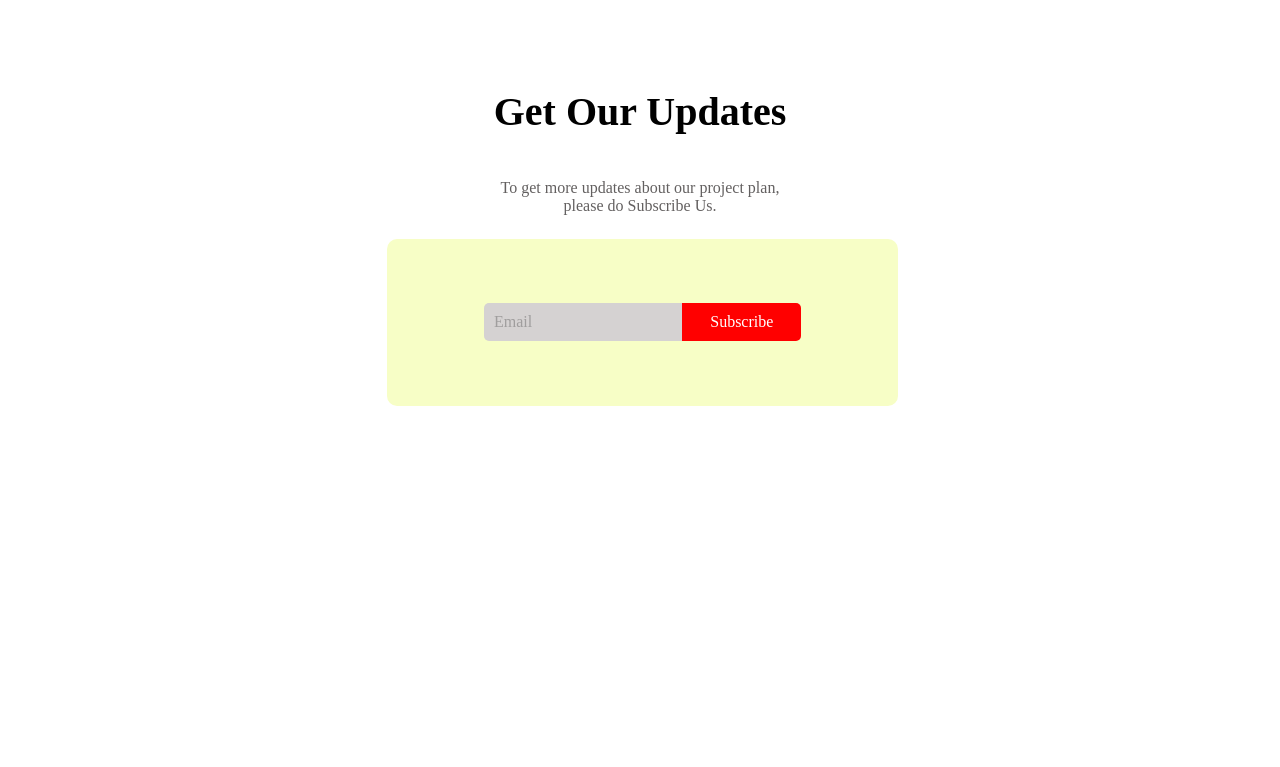
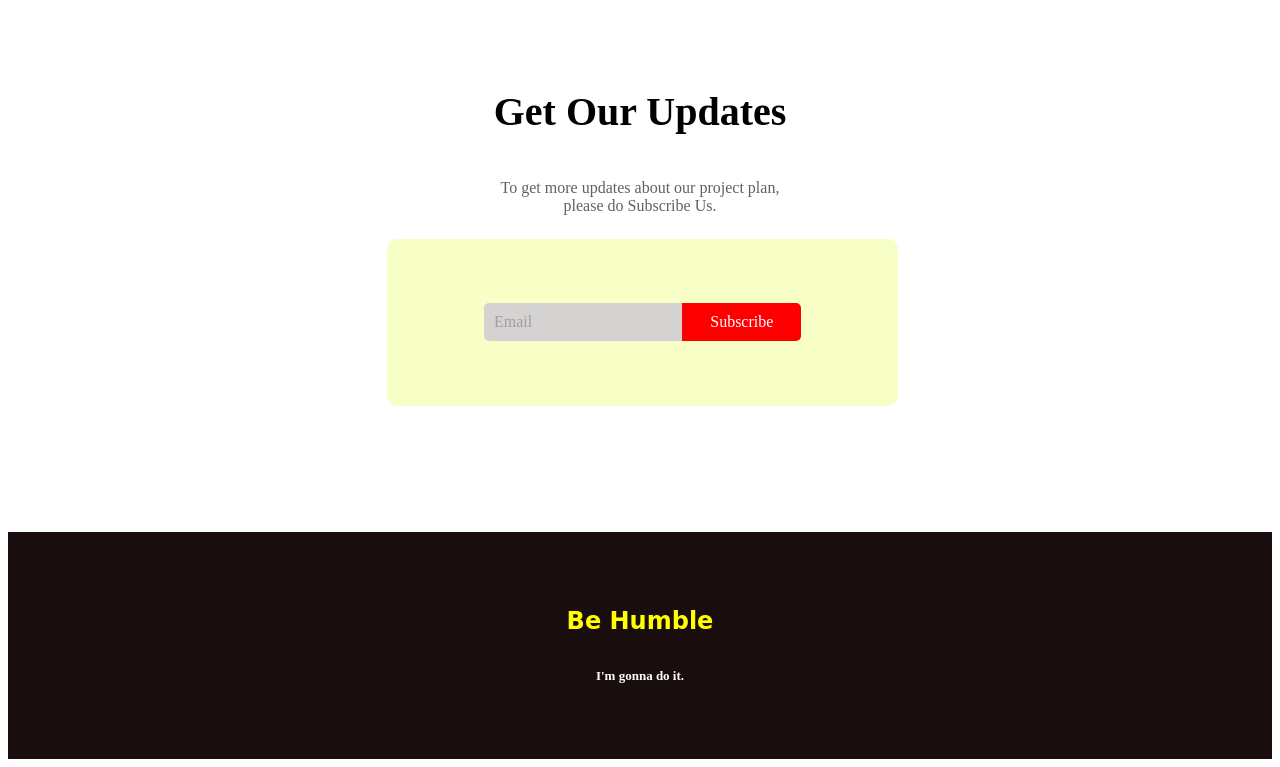
Before and after one commit to developeraurchie/donate-today, a plain HTML site: page index.html in a window 1280 px wide. Shown: the part 1977-2744 px from the top of the page. Before the commit the page ends 2509 px from the top, so only its background shows below. Drawn offline with nearby package versions, Linux system fonts and the light colour scheme.

Commit message:
footer added

```diff
--- a/index.html
+++ b/index.html
@@ -114,8 +114,12 @@
 
     </section>
 
+    <!-- 5th section footer -->
+    <section class=" footer">
+        <h2> Be Humble</h2>
+        <h4> I'm gonna do it.</h4>
 
-
+    </section>
 
 </body>
 
--- a/style.css
+++ b/style.css
@@ -243,3 +243,27 @@ hr {
     text-decoration: none;
     color: #fff;
 }
+
+/* 5th section last part footer */
+
+.footer {
+    background: rgb(26, 13, 13);
+    width: 100%;
+    height: 40%;
+    padding: 50px 0;
+    text-align: center;
+}
+
+.footer h2 {
+    color: yellow;
+    padding: 5px 5px;
+    font-family: 'Lobster', cursive;
+}
+
+.footer h4 {
+    color: #fff;
+    padding: 8px 5px;
+    font-size: small;
+    font: 300;
+
+}
```
